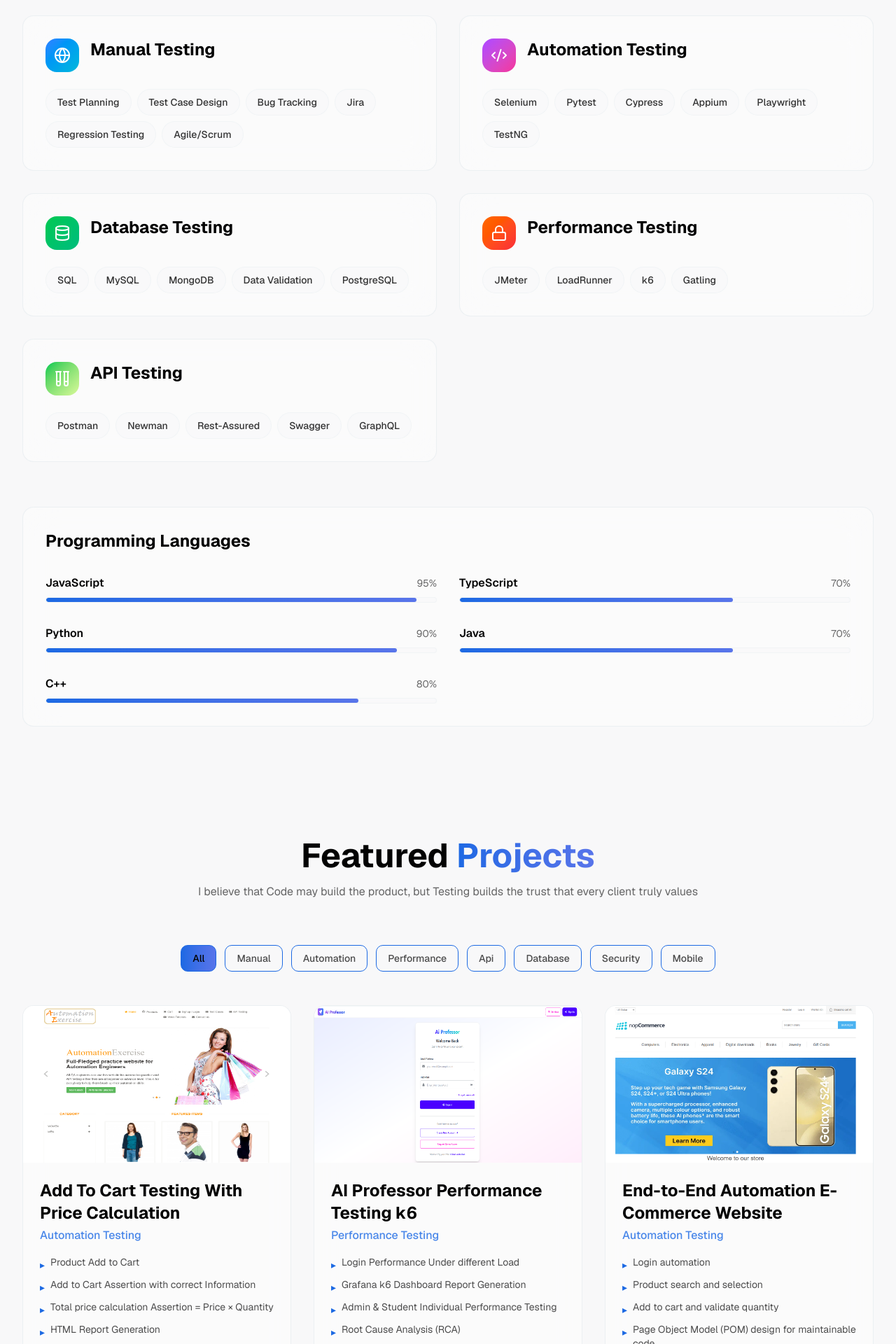
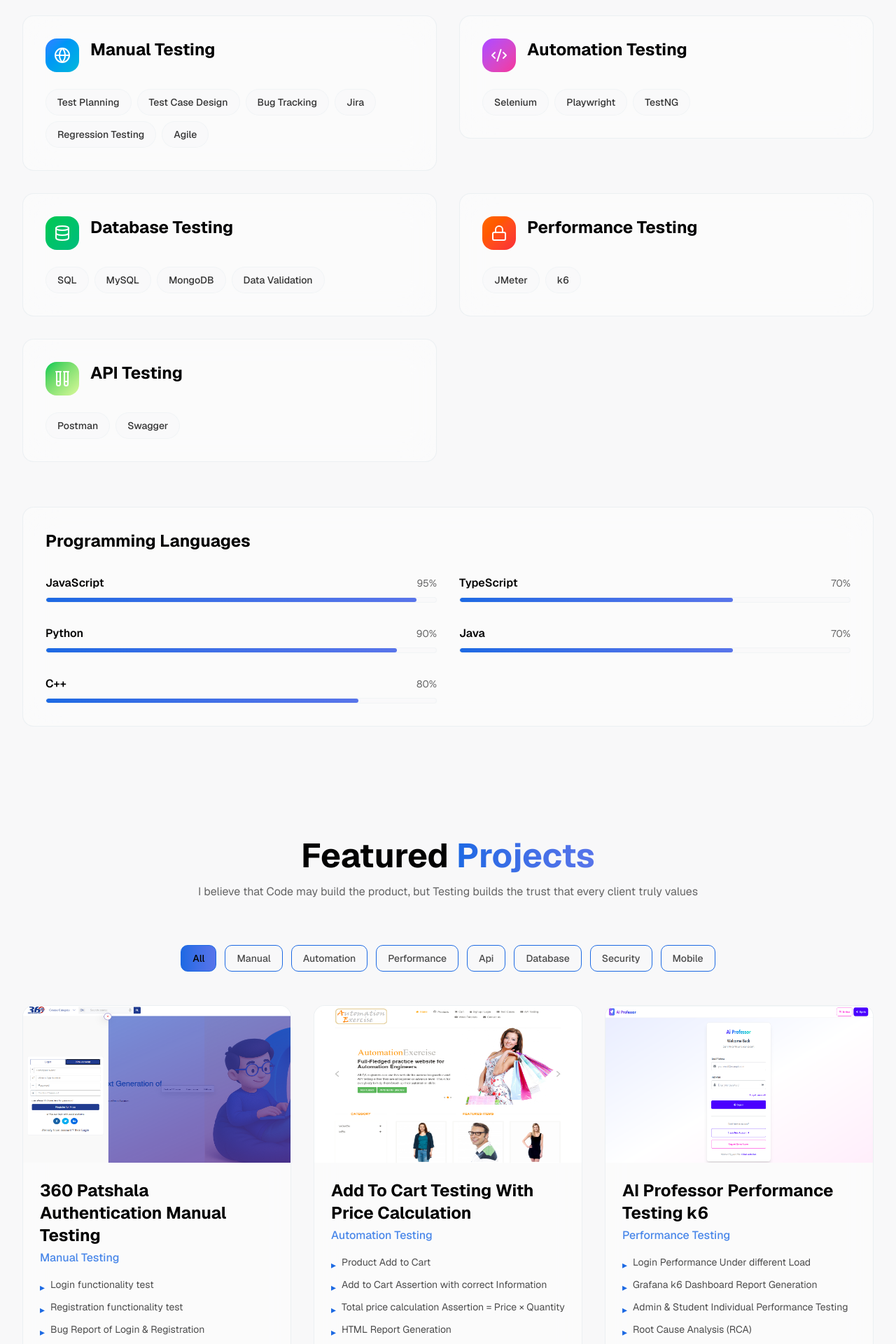
Before and after one commit to sami5671/My_Dev_Portfolio, a Next.js app: page / in a window 1280 px wide. Shown: the part 1180-3100 px from the top of the page at 70% size. Built offline with nearby package versions, Linux system fonts and the light colour scheme.

Commit message:
ci: updated

```diff
--- a/components/Testing/projects-sqa.tsx
+++ b/components/Testing/projects-sqa.tsx
@@ -15,6 +15,21 @@
   const projects = [
     {
       id: 1,
+      title: "360 Patshala Authentication Manual Testing",
+      description: "Manual Testing",
+      type: "manual",
+      image: "/360patshala.png",
+      achievements: [
+        "Login functionality test",
+        "Registration functionality test",
+        "Bug Report of Login & Registration",
+      ],
+      tech: ["Manual Testing", "MS Word", "MS Excel"],
+      githubLink: "https://github.com/sami5671/Manual_Testing_Authentication",
+      applicationLink: "https://360pathshala.com/",
+    },
+    {
+      id: 2,
       title: "Add To Cart Testing With Price Calculation",
       description: "Automation Testing",
       type: "automation",
@@ -32,7 +47,7 @@
       applicationLink: "https://automationexercise.com/",
     },
     {
-      id: 2,
+      id: 3,
       title: "AI Professor Performance Testing k6",
       description: "Performance Testing",
       type: "performance",
@@ -50,7 +65,7 @@
       applicationLink: "https://diu.aiteacher.daffodilglobal.ai/",
     },
     {
-      id: 3,
+      id: 4,
       title: "End-to-End Automation E-Commerce Website",
       description: "Automation Testing",
       type: "automation",
@@ -66,21 +81,6 @@
       tech: ["Selenium", "Java", "TestNG", "Maven", "POM"],
       githubLink: "https://github.com/sami5671/NopCommerce_selenium_web_automation?tab=readme-ov-file",
       applicationLink: "https://demo.nopcommerce.com/",
-    },
-    {
-      id: 4,
-      title: "360 Patshala Authentication Manual Testing",
-      description: "Manual Testing",
-      type: "manual",
-      image: "/360patshala.png",
-      achievements: [
-        "Login functionality test",
-        "Registration functionality test",
-        "Bug Report of Login & Registration",
-      ],
-      tech: ["Manual Testing", "MS Word", "MS Excel"],
-      githubLink: "https://github.com/sami5671/Manual_Testing_Authentication",
-      applicationLink: "https://360pathshala.com/",
     },
   ];
 
--- a/components/Testing/skills-sqa.tsx
+++ b/components/Testing/skills-sqa.tsx
@@ -8,31 +8,31 @@
     {
       icon: Globe,
       title: "Manual Testing",
-      skills: ["Test Planning", "Test Case Design", "Bug Tracking", "Jira", "Regression Testing", "Agile/Scrum"],
+      skills: ["Test Planning", "Test Case Design", "Bug Tracking", "Jira", "Regression Testing", "Agile"],
       color: "from-blue-500 to-cyan-500",
     },
     {
       icon: Code2,
       title: "Automation Testing",
-      skills: ["Selenium", "Pytest", "Cypress", "Appium", "Playwright", "TestNG"],
+      skills: ["Selenium", "Playwright", "TestNG"],
       color: "from-purple-500 to-pink-500",
     },
     {
       icon: Database,
       title: "Database Testing",
-      skills: ["SQL", "MySQL", "MongoDB", "Data Validation", "PostgreSQL"],
+      skills: ["SQL", "MySQL", "MongoDB", "Data Validation"],
       color: "from-green-500 to-emerald-500",
     },
     {
       icon: Lock,
       title: "Performance Testing",
-      skills: ["JMeter", "LoadRunner", "k6", "Gatling"],
+      skills: ["JMeter", "k6"],
       color: "from-orange-500 to-red-500",
     },
     {
       icon: TestTubes,
       title: "API Testing",
-      skills: ["Postman", "Newman", "Rest-Assured", "Swagger", "GraphQL"],
+      skills: ["Postman", "Swagger"],
       color: "from-green-500 to-lime-200",
     },
   ];
```
